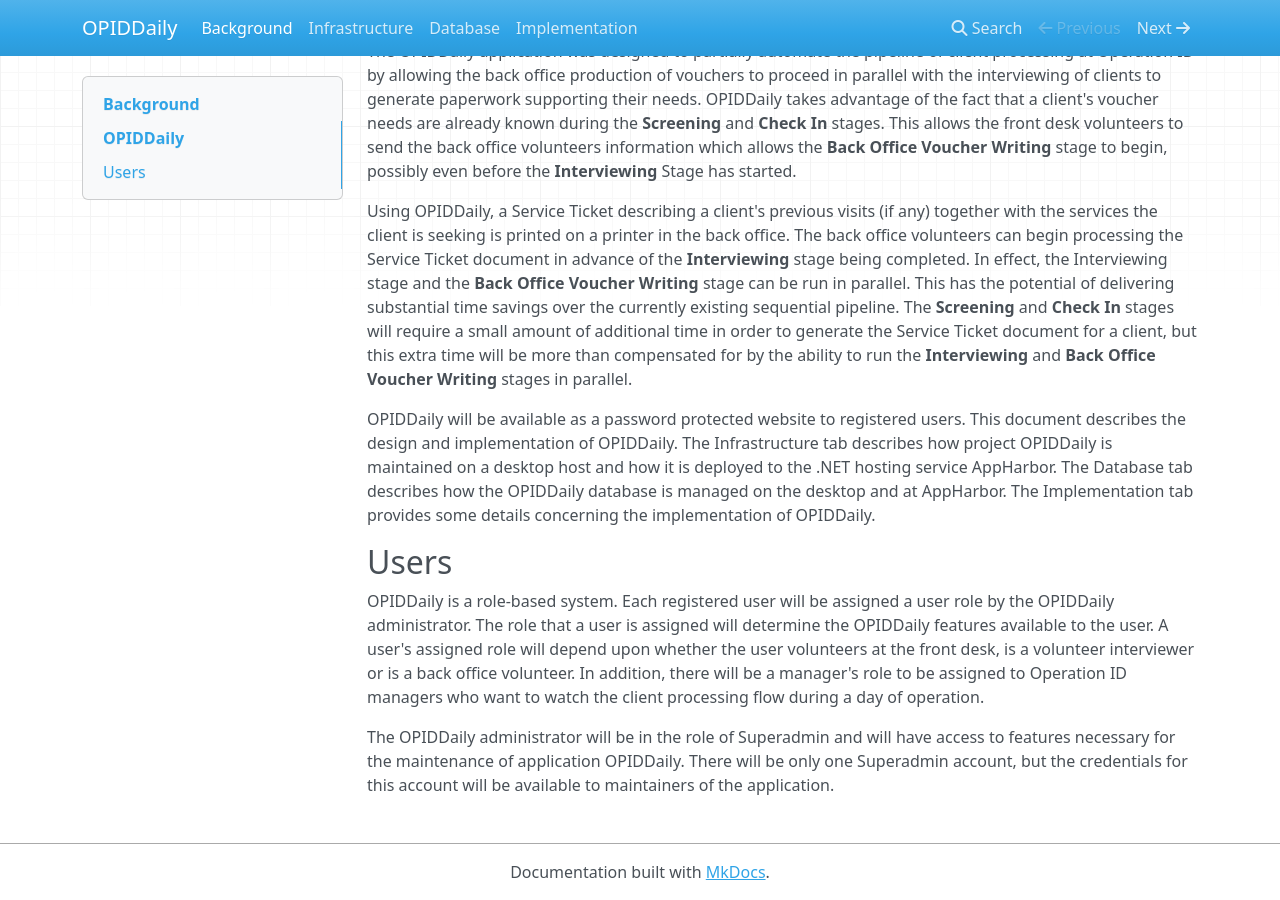
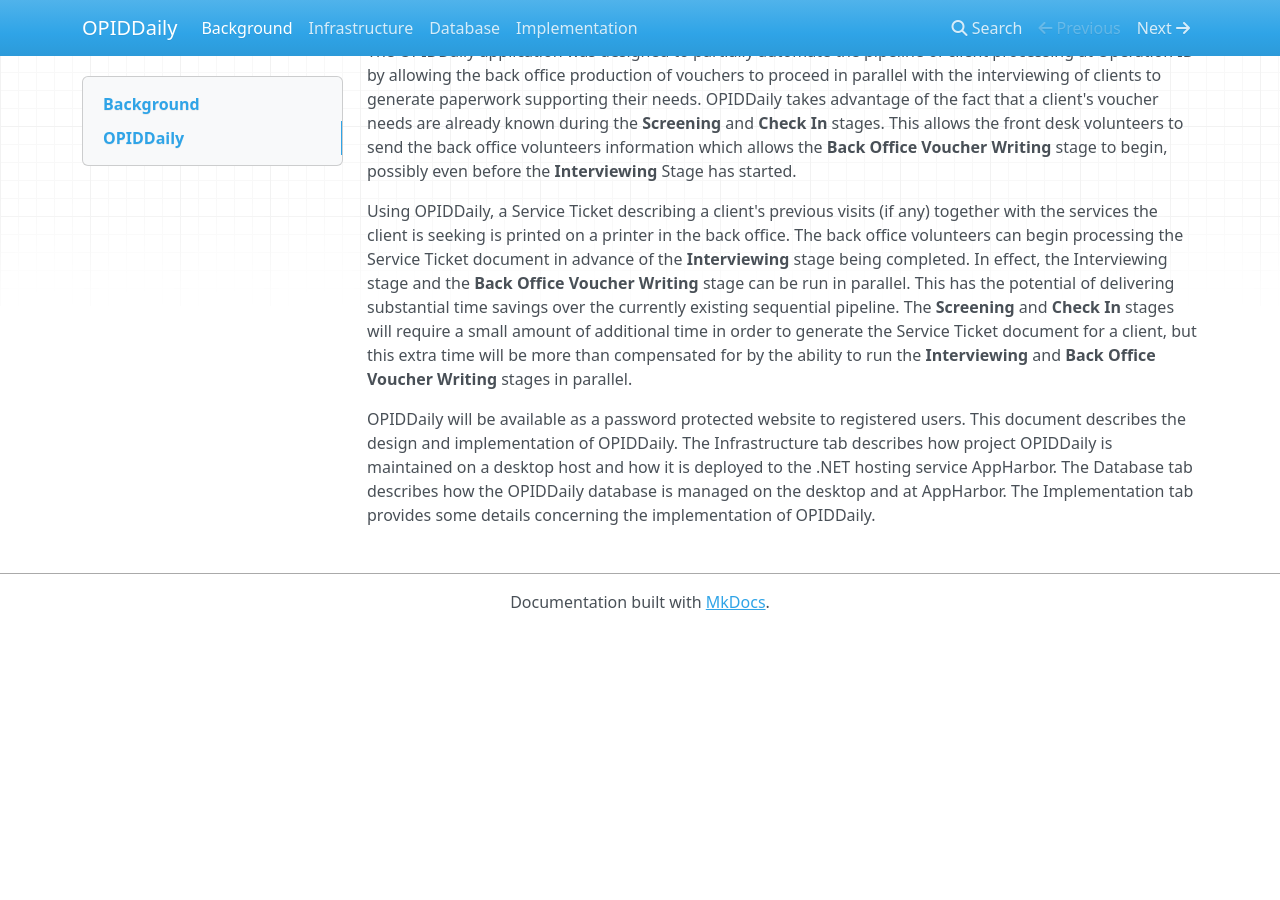
Before and after one commit to tmhsplb/opiddailydoc, an MkDocs documentation site: the page built from docs/index.md, in a window 1280 px wide and 900 px high, scrolled down 1770 px. Built offline with MkDocs 1.6.1, drawn with Linux system fonts in a browser that asks for light colours; nearby versions of some CDN libraries; after the commit the page ends 2400 px from its top, so only the background shows below that.

Commit message:
Moved Users section to Implementation tab

```diff
--- a/docs/index.md
+++ b/docs/index.md
@@ -73,12 +73,3 @@ OPIDDaily will be available as a password protected website to registered users.
 The Infrastructure tab describes how project OPIDDaily is maintained on a desktop host and how it is deployed to the .NET hosting service AppHarbor.
 The Database tab describes how the OPIDDaily database is managed on the desktop and at AppHarbor. The Implementation tab provides some details
 concerning the implementation of OPIDDaily.
-
-## Users
-OPIDDaily is a role-based system. Each registered user will be assigned a user role by the OPIDDaily administrator. The role that a user is assigned
-will determine the OPIDDaily features available to the user. A user's assigned role will depend upon whether the user volunteers at the front desk,
-is a volunteer interviewer or is a back office volunteer. In addition, there will be a manager's role to be assigned to Operation ID managers who
-want to watch the client processing flow during a day of operation.
-
-The OPIDDaily administrator will be in the role of Superadmin and will have access to features necessary for the maintenance of application OPIDDaily.
-There will be only one Superadmin account, but the credentials for this account will be available to maintainers of the application.
```
Also changed, not shown: docs/Infrastructure.md (+3 -3 lines), site/Implementation/index.html, site/Infrastructure/index.html, site/index.html, site/search/search_index.json, 1 other file.
